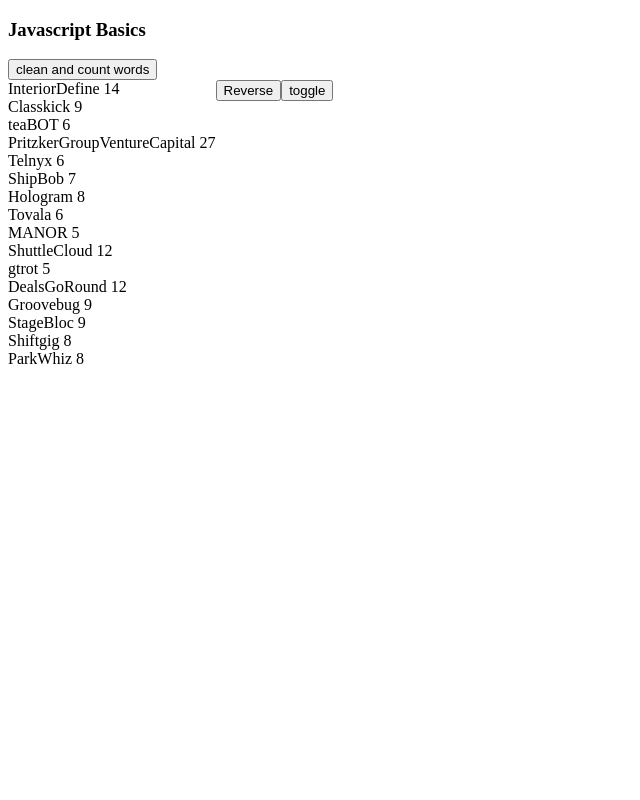
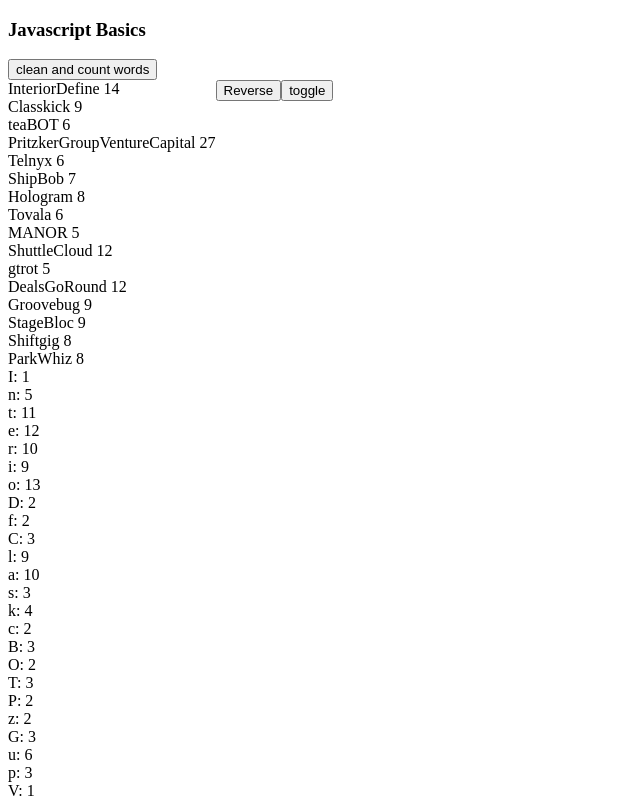
Before and after one commit to NicopandaLim/javascript_index, a plain HTML site: page index.html in a window 1280 px wide. Both pictures are taken after a click on the button "clean and count words". Shown: the top 800 px of the page, without its empty margins (0-640 px from the left). Drawn offline with Linux system fonts and the light colour scheme.

Commit message:
version 2.0

```diff
--- a/index.html
+++ b/index.html
@@ -145,7 +145,7 @@
         return reversedStartups;
     }
 
-
+    var flag = true;
     function cleanAndCountCharacters() {
         console.log('CLEAN AND COUNT CHARACTERS');
         /*
@@ -156,22 +156,55 @@
 
         var rContainer = document.getElementById("rootContainer");
         var startups = rContainer.childNodes[0];
+        var myMap = new Map();
+        var names = '';
+
         //console.log(startups);
 
         if (startups) {
             if (startups.hasChildNodes()) {
                 var clen = startups.childNodes.length;
                 //console.log(clen);
-                for (var j = 0; j < clen; j++) {
+                for (var j = 0; j < 16; j++) {   // hardcode here is to protect screen output in 2nd click
                     var child = startups.childNodes[j].innerHTML;
                     //console.log(child);
                     var newchl = child.replace(/[^a-zA-Z]/g, "");
+                    if (flag) {
+                        names = names + newchl;
+                    }
                     startups.childNodes[j].innerHTML = newchl + ' ' + newchl.length;
                 }
 
             }
         }
 
+        // set object to count the occurrences
+        var count = {
+            countOccur: function () {
+                for (var p = 0; p < names.length; p++) {
+                    var letter = names.charAt(p);
+                    if (myMap.has(letter)) {
+                        myMap.set(letter, myMap.get(letter)+1);
+                    }else {
+                        myMap.set(letter, 1);
+                    }
+                }
+
+            }
+        }
+
+        if (flag){
+            count.countOccur();  // call obj function
+            var occuContainer = document.createElement('div');
+            myMap.forEach( function (key, val) {
+                var letDiv = document.createElement('div');
+                var textNode = document.createTextNode(val + ':  ' + key);
+                letDiv.appendChild(textNode);
+                occuContainer.appendChild(letDiv);
+            });
+            startups.appendChild(occuContainer);
+            flag = false;
+        }
     }
 
 
```
